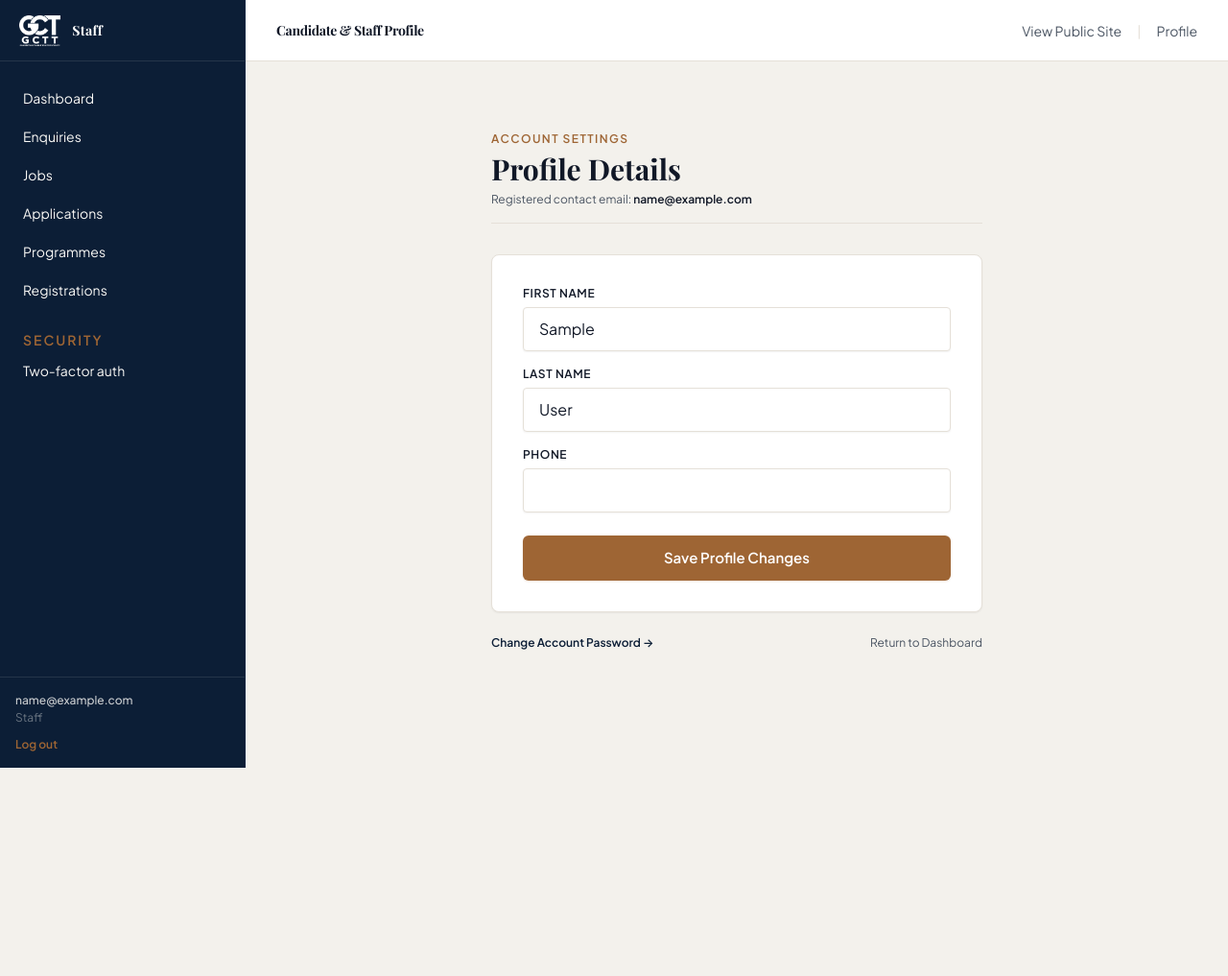
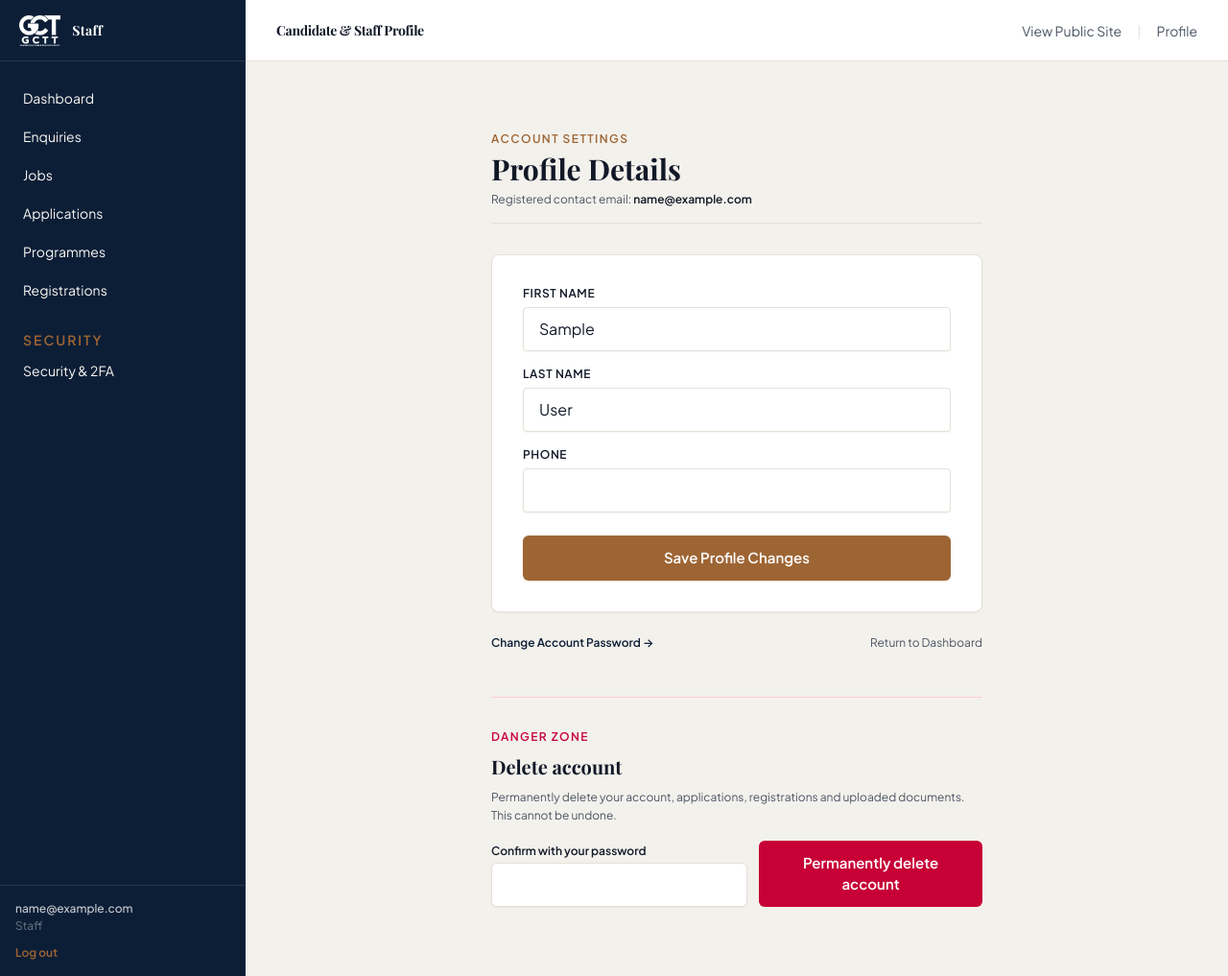
Before and after one commit to faizanali-ai/gctt, a Django app: page /profile/ in a window 1280 px wide. Shown: the whole page at 96% size. Before the commit the page ends 800 px from the top, so only its background shows below. Run offline with Django 5.2, Linux system fonts and the light colour scheme; the visitor is signed in with stand-in values (Sample User, id 1); parts of the project's set-up code (start-up, migrations or seed data) failed here and were passed over; some web fonts are replaced.

Commit message:
Security hardening: open 2FA to all users, throttle password reset, enforce password validation, self-service account deletion

```diff
--- a/apps/accounts/urls.py
+++ b/apps/accounts/urls.py
@@ -1,7 +1,16 @@
 from django.contrib.auth import views as auth_views
 from django.urls import path, reverse_lazy
+from django_ratelimit.decorators import ratelimit
 
 from . import views
+
+password_reset_view = ratelimit(key="ip", rate="5/m", method="POST", block=True)(
+    auth_views.PasswordResetView.as_view(
+        template_name="accounts/password_reset.html",
+        email_template_name="accounts/password_reset_email.txt",
+        success_url=reverse_lazy("password_reset_done"),
+    )
+)
 
 urlpatterns = [
     path("signup/", views.signup, name="signup"),
@@ -10,6 +19,7 @@ urlpatterns = [
     path("verify/<uidb64>/<token>/", views.verify_email, name="verify_email"),
     path("verify/resend/", views.resend_verification, name="resend_verification"),
     path("security/", views.security, name="security"),
+    path("delete/", views.account_delete, name="account_delete"),
     path(
         "password-change/",
         auth_views.PasswordChangeView.as_view(
@@ -18,15 +28,7 @@ urlpatterns = [
         ),
         name="password_change",
     ),
-    path(
-        "password-reset/",
-        auth_views.PasswordResetView.as_view(
-            template_name="accounts/password_reset.html",
-            email_template_name="accounts/password_reset_email.txt",
-            success_url=reverse_lazy("password_reset_done"),
-        ),
-        name="password_reset",
-    ),
+    path("password-reset/", password_reset_view, name="password_reset"),
     path(
         "password-reset/done/",
         auth_views.PasswordResetDoneView.as_view(template_name="accounts/password_reset_done.html"),
--- a/apps/accounts/views.py
+++ b/apps/accounts/views.py
@@ -5,11 +5,13 @@ import qrcode.image.svg
 from django.conf import settings
 from django.contrib import messages
 from django.contrib.auth import login
+from django.contrib.auth import logout as auth_logout
 from django.contrib.auth.decorators import login_required
 from django.contrib.auth.models import Group
+from django.contrib.auth.password_validation import validate_password
 from django.contrib.auth.tokens import default_token_generator
 from django.contrib.auth.views import LoginView
-from django.core.exceptions import PermissionDenied
+from django.core.exceptions import PermissionDenied, ValidationError
 from django.core.paginator import Paginator
 from django.db.models import Q
 from django.shortcuts import get_object_or_404, redirect, render
@@ -185,8 +187,11 @@ def manage_user_create(request):
             error = "Email is required."
         elif User.objects.filter(email=email).exists():
             error = "A user with that email already exists."
-        elif len(password) < 8:
-            error = "Set a temporary password of at least 8 characters."
+        else:
+            try:
+                validate_password(password)
+            except ValidationError as exc:
+                error = " ".join(exc.messages)
         if error:
             messages.error(request, error)
         else:
@@ -235,6 +240,23 @@ def manage_user_edit(request, pk):
         elif target == request.user and request.POST.get("is_active") != "on":
             messages.error(request, "You cannot deactivate your own account.")
         else:
+            new_password = request.POST.get("password", "").strip()
+            if new_password:
+                try:
+                    validate_password(new_password, user=target)
+                except ValidationError as exc:
+                    for problem in exc.messages:
+                        messages.error(request, problem)
+                    return render(
+                        request,
+                        "portals/user_form.html",
+                        {
+                            "mode": "edit",
+                            "target": target,
+                            "assignable": assignable,
+                            "groups": Group.objects.all(),
+                        },
+                    )
             target.first_name = request.POST.get("first_name", "").strip()
             target.last_name = request.POST.get("last_name", "").strip()
             target.phone = request.POST.get("phone", "").strip()
@@ -246,8 +268,7 @@ def manage_user_edit(request, pk):
                 target.groups.set(Group.objects.filter(name=request.POST.get("group", "")))
             else:
                 target.groups.set(Group.objects.filter(name="Admin"))
-            new_password = request.POST.get("password", "").strip()
-            if len(new_password) >= 8:
+            if new_password:
                 target.set_password(new_password)
                 target.save(update_fields=["password"])
             log_action(
@@ -267,6 +288,23 @@ def manage_user_edit(request, pk):
     )
 
 
+@login_required
+@require_POST
+def account_delete(request):
+    if request.user.role == User.Role.OWNER:
+        raise PermissionDenied
+    if not request.user.check_password(request.POST.get("password", "")):
+        messages.error(request, "Password incorrect. Your account was not deleted.")
+        return redirect("profile")
+
+    email = request.user.email
+    log_action(request, "account.delete", email)
+    request.user.delete()
+    auth_logout(request)
+    messages.success(request, "Your account and data have been permanently deleted.")
+    return redirect("home")
+
+
 def _qr_svg(url):
     image = qrcode.make(url, image_factory=qrcode.image.svg.SvgPathImage)
     buffer = io.BytesIO()
@@ -277,8 +315,6 @@ def _qr_svg(url):
 @login_required
 def security(request):
     user = request.user
-    if not user.is_staff:
-        raise PermissionDenied
 
     device = user.totpdevice_set.filter(confirmed=True).first()
     if request.method == "POST":
--- a/templates/accounts/profile_edit.html
+++ b/templates/accounts/profile_edit.html
@@ -42,5 +42,26 @@
       Return to Dashboard
     </a>
   </div>
+
+  {% if not user.is_owner %}
+    <div class="mt-12 border-t border-rose-200 pt-8">
+      <p class="eyebrow text-2xs text-rose-700">Danger zone</p>
+      <h2 class="mt-2 font-display text-xl font-bold text-ink">Delete account</h2>
+      <p class="mt-2 max-w-lg text-xs leading-relaxed text-ink-muted">
+        Permanently delete your account, applications, registrations and uploaded documents.
+        This cannot be undone.
+      </p>
+      <form method="post" action="{% url 'account_delete' %}" class="mt-4 flex flex-col gap-3 sm:flex-row sm:items-end">
+        {% csrf_token %}
+        <label class="block sm:w-72">
+          <span class="mb-1 block text-xs font-semibold">Confirm with your password</span>
+          <input type="password" name="password" required autocomplete="current-password">
+        </label>
+        <button type="submit" class="btn bg-rose-700 text-white hover:bg-rose-800">
+          Permanently delete account
+        </button>
+      </form>
+    </div>
+  {% endif %}
 </section>
 {% endblock %}
--- a/templates/accounts/security.html
+++ b/templates/accounts/security.html
@@ -6,7 +6,7 @@
   <div class="border-b border-line pb-4">
     <p class="eyebrow text-2xs">Security Administration</p>
     <h1 class="mt-1 font-display text-2xl font-bold text-ink sm:text-3xl">Two-Factor Authentication</h1>
-    <p class="mt-1.5 text-xs text-ink-muted">Mandatory time-based one-time password (TOTP) verification for all internal operations.</p>
+    <p class="mt-1.5 text-xs text-ink-muted">Add a second step to your sign-in with a time-based one-time password (TOTP) authenticator app.</p>
   </div>
 
   {% if device %}
--- a/templates/portals/base_portal.html
+++ b/templates/portals/base_portal.html
@@ -46,10 +46,8 @@
         {% if user.is_owner %}
           <a href="{% url 'admin:index' %}" class="block rounded-md px-3 py-2 transition-colors hover:bg-paper/10">Database admin</a>
         {% endif %}
-        {% if user.is_staff %}
-          <p class="mt-6 px-3 text-2xs font-semibold uppercase tracking-[0.14em] text-accent">Security</p>
-          <a href="{% url 'security' %}" class="block rounded-md px-3 py-2 transition-colors hover:bg-paper/10 {% if '/accounts/security/' in request.path %}bg-paper/10 font-semibold text-accent{% endif %}">Two-factor auth</a>
-        {% endif %}
+        <p class="mt-6 px-3 text-2xs font-semibold uppercase tracking-[0.14em] text-accent">Security</p>
+        <a href="{% url 'security' %}" class="block rounded-md px-3 py-2 transition-colors hover:bg-paper/10 {% if '/accounts/security/' in request.path %}bg-paper/10 font-semibold text-accent{% endif %}">Security &amp; 2FA</a>
       </nav>
       <div class="border-t border-paper/10 p-4 text-xs">
         <p class="truncate text-paper/80 font-medium">{{ user.email }}</p>
@@ -74,7 +72,7 @@
               {% if perms.training.view_programme %}<a href="{% url 'staff_programmes' %}" class="block rounded-md px-3 py-2 hover:bg-surface">Programmes</a>{% endif %}
               {% if perms.training.view_registration %}<a href="{% url 'staff_registrations' %}" class="block rounded-md px-3 py-2 hover:bg-surface">Registrations</a>{% endif %}
               {% if user.can_manage_users %}<a href="{% url 'manage_users' %}" class="block rounded-md px-3 py-2 hover:bg-surface">Users &amp; roles</a>{% endif %}
-              {% if user.is_staff %}<a href="{% url 'security' %}" class="block rounded-md px-3 py-2 hover:bg-surface">Two-factor</a>{% endif %}
+              <a href="{% url 'security' %}" class="block rounded-md px-3 py-2 hover:bg-surface">Security &amp; 2FA</a>
               <form method="post" action="{% url 'logout' %}" class="px-3 pt-2">{% csrf_token %}<button type="submit" class="font-semibold text-accent hover:underline">Log out</button></form>
             </nav>
           </details>
```
Also changed, not shown: templates/accounts/dashboard.html (+4 -3 lines), tests/test_ops.py (+2 -2 lines), tests/test_security_hardening.py (added, +162 -0 lines), static/css/output.css.
